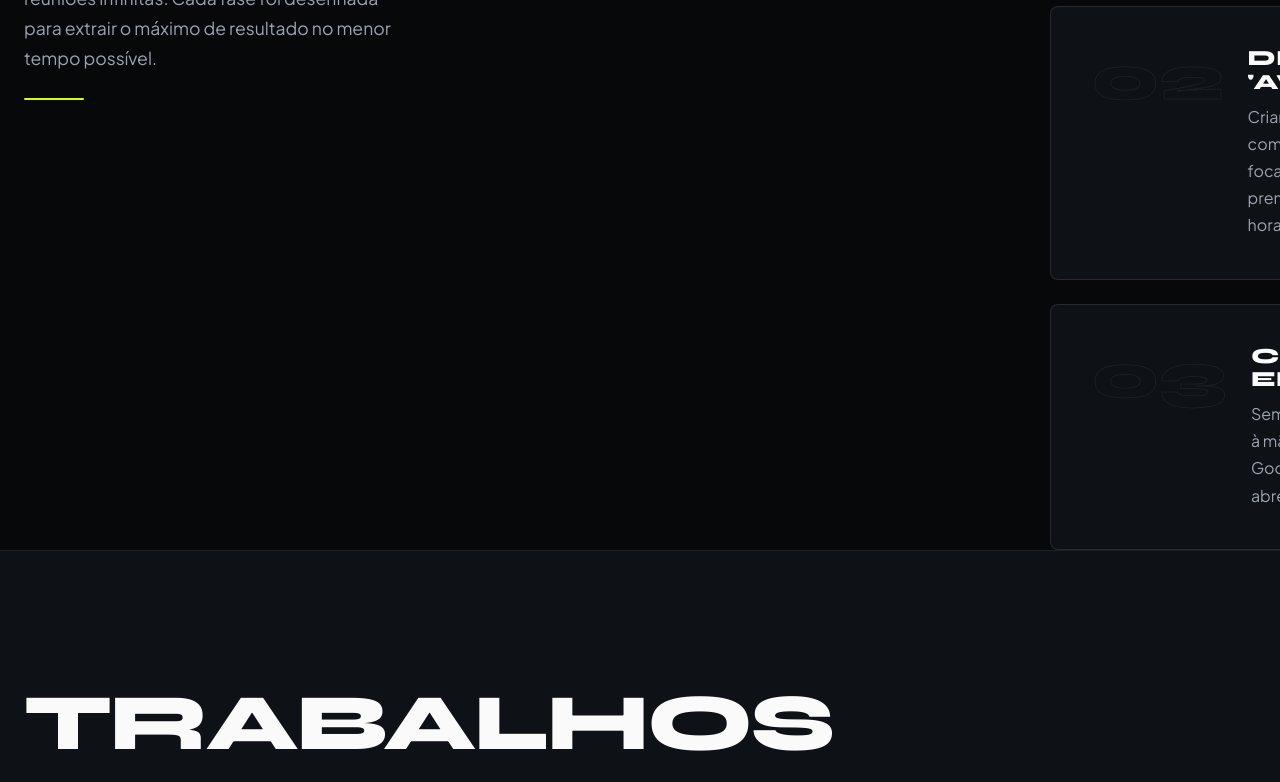
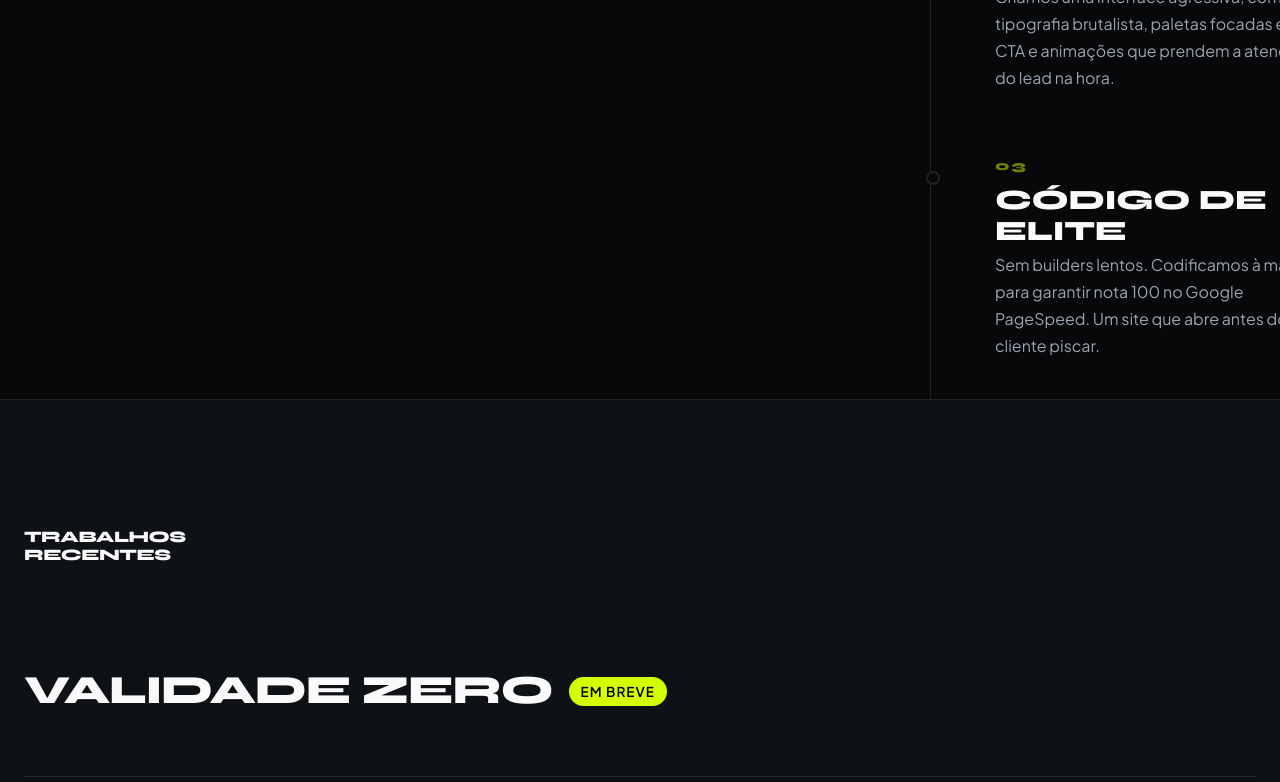
Before and after one commit to mateusoliveiradev1/lira, a React (Vite) app: page / in a window 1280 px wide. Shown: the part 1860-2642 px from the top of the page. Built offline with nearby package versions, Linux system fonts and the light colour scheme.

Commit message:
feat(premium): footer LIRA typo scroll fill and glitch hover

```diff
--- a/src/index.css
+++ b/src/index.css
@@ -260,7 +260,7 @@ h1, h2, h3, h4, .h2-reveal {
   line-height: 1.3;
 }
 
-/* ===================== Process (Sticky Side-by-Side) ===================== */
+/* ===================== Process (Timeline Vertical) ===================== */
 .process {
   border-bottom: 1px solid var(--border-base);
 }
@@ -270,7 +270,6 @@ h1, h2, h3, h4, .h2-reveal {
   grid-template-columns: 1fr 1fr;
   gap: var(--space-6);
   margin-top: var(--space-5);
-  min-height: 80vh;
 }
 
 .process-sticky {
@@ -282,7 +281,7 @@ h1, h2, h3, h4, .h2-reveal {
 
 .process-sticky-label {
   font-family: var(--font-display);
-  font-size: clamp(4rem, 8vw, 7rem);
+  font-size: clamp(3.5rem, 7vw, 6rem);
   font-weight: 800;
   line-height: 0.95;
   color: transparent;
@@ -294,58 +293,67 @@ h1, h2, h3, h4, .h2-reveal {
 
 .process-sticky-desc {
   color: var(--fg-muted);
-  font-size: 1.1rem;
+  font-size: 1.05rem;
   line-height: 1.7;
   max-width: 380px;
-}
-
-.process-sticky-line {
-  width: 60px;
-  height: 2px;
-  background: var(--accent-primary);
-  margin-top: var(--space-4);
-  border-radius: 99px;
 }
 
 .process-steps {
   display: flex;
   flex-direction: column;
-  gap: var(--space-4);
+  gap: 0;
+  position: relative;
+  padding-left: var(--space-5);
+  border-left: 1px solid var(--border-base);
 }
 
 .process-step {
-  padding: var(--space-5);
-  background: var(--bg-surface);
-  border: 1px solid var(--border-base);
-  border-radius: var(--radius-md);
+  padding: var(--space-4) 0 var(--space-5) var(--space-4);
+  background: transparent;
+  border: none;
+  border-radius: 0;
   position: relative;
-  overflow: hidden;
+  overflow: visible;
   transition: all var(--transition-normal);
   display: flex;
-  align-items: flex-start;
-  gap: var(--space-4);
+  flex-direction: column;
+  gap: var(--space-2);
 }
 
-.process-step:hover {
+/* Dot na timeline */
+.process-step::before {
+  content: '';
+  position: absolute;
+  left: calc(-1 * var(--space-5) - 5px);
+  top: var(--space-5);
+  width: 10px;
+  height: 10px;
+  border-radius: 50%;
+  background: var(--bg-base);
+  border: 2px solid var(--border-base);
+  transition: all var(--transition-normal);
+  z-index: 2;
+}
+
+.process-step:hover::before {
   border-color: var(--accent-primary);
-  transform: translateX(8px);
-  box-shadow: -4px 0 0 var(--accent-primary);
+  background: var(--accent-primary);
+  box-shadow: 0 0 12px var(--accent-primary);
 }
 
 .process-step-num {
   font-family: var(--font-display);
-  font-size: 4rem;
+  font-size: 0.85rem;
   font-weight: 800;
-  line-height: 1;
-  color: transparent;
-  -webkit-text-stroke: 1px rgba(255, 255, 255, 0.06);
-  flex-shrink: 0;
-  transition: all var(--transition-normal);
+  color: var(--accent-primary);
+  opacity: 0.5;
+  letter-spacing: 0.15em;
+  text-transform: uppercase;
+  transition: opacity var(--transition-fast);
 }
 
 .process-step:hover .process-step-num {
-  -webkit-text-stroke-color: var(--accent-primary);
-  color: rgba(212, 255, 0, 0.05);
+  opacity: 1;
 }
 
 .process-step-content {
@@ -354,12 +362,12 @@ h1, h2, h3, h4, .h2-reveal {
 }
 
 .process-step h3 {
-  font-size: 1.35rem;
-  margin-bottom: var(--space-2);
+  font-size: clamp(1.25rem, 3vw, 1.75rem);
+  margin-bottom: var(--space-1);
   color: var(--fg-base);
   font-family: var(--font-display);
   text-transform: uppercase;
-  letter-spacing: 0.02em;
+  letter-spacing: -0.01em;
   transition: color var(--transition-fast);
 }
 
@@ -373,36 +381,22 @@ h1, h2, h3, h4, .h2-reveal {
   line-height: 1.7;
 }
 
-/* Progress Line (SVG-like vertical) */
-.process-progress {
-  position: absolute;
-  left: 0;
-  top: 0;
-  width: 2px;
-  height: 0%;
-  background: var(--accent-primary);
-  transition: height 0.6s ease;
-  border-radius: 99px;
-}
-
 @media (max-width: 768px) {
   .process-layout {
     grid-template-columns: 1fr;
-    min-height: auto;
   }
   .process-sticky {
     position: relative;
     top: auto;
   }
   .process-sticky-label {
-    font-size: 3rem;
+    font-size: 2.5rem;
   }
-  .process-step {
-    flex-direction: column;
-    gap: var(--space-2);
+  .process-steps {
+    padding-left: var(--space-4);
   }
-  .process-step-num {
-    font-size: 2.5rem;
+  .process-step::before {
+    left: calc(-1 * var(--space-4) - 5px);
   }
 }
 
@@ -420,38 +414,43 @@ h1, h2, h3, h4, .h2-reveal {
 }
 
 .section-header { margin-bottom: var(--space-5); }
-.section-header h2, .section-header .h2-reveal { font-size: clamp(1.75rem, 8vw, 5rem); }
 
 .project-list {
   display: flex;
   flex-direction: column;
-  border-top: 1px solid var(--border-base);
 }
 
 .project-row {
   display: flex;
-  flex-direction: column;
-  gap: 0.25rem;
+  justify-content: space-between;
+  align-items: center;
   padding: var(--space-4) 0;
   border-bottom: 1px solid var(--border-base);
-  transition: all var(--transition-normal);
-  position: relative;
+  transition: all var(--transition-fast);
+  cursor: pointer;
+  text-decoration: none;
+}
+
+.project-row:hover {
+  padding-left: var(--space-3);
 }
 
 .project-row h3 {
-  font-size: clamp(1.75rem, 8vw, 4.5rem);
+  font-size: clamp(1.5rem, 4vw, 2.5rem);
+  color: var(--fg-base);
   transition: color var(--transition-fast);
-  line-height: 1;
 }
 
-.project-row:active h3,
 .project-row:hover h3 { color: var(--accent-primary); }
 
 .project-category {
+  font-family: var(--font-mono);
   font-size: 0.875rem;
   color: var(--fg-muted);
   text-transform: uppercase;
   letter-spacing: 0.05em;
+  white-space: nowrap;
+  display: none; /* Oculto por padrão (mobile-first) */
 }
 
 /* ===================== Floating Image (desktop only) ===================== */
@@ -459,35 +458,18 @@ h1, h2, h3, h4, .h2-reveal {
   display: none; /* Oculto por padrão (mobile-first) */
 }
 
-/* ===================== FAQ (Mega Accordion Side-by-Side) ===================== */
+/* ===================== FAQ (Premium Accordion) ===================== */
 .faq {
   background: var(--bg-base);
   border-bottom: 1px solid var(--border-base);
 }
 
 .faq-layout {
-  display: grid;
-  grid-template-columns: auto 1fr;
-  gap: var(--space-6);
   margin-top: var(--space-5);
-  align-items: start;
 }
 
 .faq-side-label {
-  position: sticky;
-  top: 120px;
-  writing-mode: vertical-lr;
-  transform: rotate(180deg);
-  font-family: var(--font-display);
-  font-size: clamp(3rem, 6vw, 5rem);
-  font-weight: 800;
-  text-transform: uppercase;
-  color: transparent;
-  -webkit-text-stroke: 1px rgba(255, 255, 255, 0.06);
-  letter-spacing: 0.05em;
-  line-height: 1;
-  user-select: none;
-  white-space: nowrap;
+  display: none;
 }
 
 .faq-list {
@@ -500,18 +482,42 @@ h1, h2, h3, h4, .h2-reveal {
   background: transparent;
   border: none;
   border-bottom: 1px solid var(--border-base);
-  padding: var(--space-4) 0;
+  padding: var(--space-5) 0;
   border-radius: 0;
   transition: all var(--transition-normal);
+  position: relative;
+  overflow: hidden;
 }
 
 .faq-item:first-child {
   border-top: 1px solid var(--border-base);
 }
 
+/* Número gigante atrás */
+.faq-item::before {
+  content: attr(data-num);
+  position: absolute;
+  right: 0;
+  top: 50%;
+  transform: translateY(-50%);
+  font-family: var(--font-display);
+  font-size: clamp(5rem, 12vw, 10rem);
+  font-weight: 800;
+  color: transparent;
+  -webkit-text-stroke: 1px rgba(255, 255, 255, 0.03);
+  pointer-events: none;
+  line-height: 1;
+  transition: all var(--transition-normal);
+}
+
+.faq-item:hover::before,
+.faq-item.open::before {
+  -webkit-text-stroke-color: var(--accent-primary);
+  opacity: 0.15;
+}
+
 .faq-item.open, .faq-item:hover {
   background: transparent;
-  border-color: var(--accent-primary);
 }
 
 .faq-question {
@@ -520,7 +526,9 @@ h1, h2, h3, h4, .h2-reveal {
   align-items: center;
   gap: var(--space-3);
   cursor: pointer;
-  transition: transform var(--transition-fast), padding var(--transition-fast);
+  transition: transform var(--transition-fast);
+  position: relative;
+  z-index: 1;
 }
 
 .faq-question:hover {
@@ -531,14 +539,14 @@ h1, h2, h3, h4, .h2-reveal {
   font-family: var(--font-mono);
   font-size: 0.85rem;
   color: var(--accent-primary);
-  opacity: 0.6;
+  opacity: 0.5;
   letter-spacing: 0.05em;
   font-weight: bold;
   flex-shrink: 0;
 }
 
 .faq-question h3 {
-  font-size: clamp(1.1rem, 3.5vw, 1.75rem);
+  font-size: clamp(1.15rem, 3.5vw, 1.75rem);
   text-transform: none;
   letter-spacing: -0.02em;
   font-weight: 700;
@@ -569,24 +577,19 @@ h1, h2, h3, h4, .h2-reveal {
   border-top: none;
   margin-top: var(--space-2);
   letter-spacing: -0.01em;
+  position: relative;
+  z-index: 1;
 }
 
 @media (max-width: 768px) {
-  .faq-layout {
-    grid-template-columns: 1fr;
-  }
-  .faq-side-label {
-    writing-mode: horizontal-tb;
-    transform: none;
-    position: relative;
-    top: auto;
-    font-size: 2.5rem;
-  }
   .faq-question:hover {
     transform: translateX(6px);
   }
   .faq-answer {
     padding-left: 0;
+  }
+  .faq-item::before {
+    font-size: 4rem;
   }
 }
 
@@ -716,14 +719,99 @@ h1, h2, h3, h4, .h2-reveal {
 .footer-signature { letter-spacing: 0.05em; text-transform: uppercase; }
 
 .footer-mega-text {
+  position: relative;
   font-family: var(--font-display);
   font-weight: 800;
   font-size: 25vw;
   line-height: 0.75;
-  color: rgba(255, 255, 255, 0.02);
   text-align: center;
   user-select: none;
   transform: translateY(10%);
+  display: flex;
+  justify-content: center;
+}
+
+.footer-mega-text-outline {
+  color: transparent;
+  -webkit-text-stroke: 1px rgba(255, 255, 255, 0.05);
+}
+
+.footer-mega-text-fill {
+  position: absolute;
+  top: 0;
+  left: 0;
+  width: 100%;
+  color: var(--accent-primary);
+  overflow: hidden;
+  /* Isso vai garantir que o texto seja "cortado" de baixo pra cima ou de cima pra baixo dependendo de como a altura muda */
+  display: flex;
+  justify-content: center;
+  align-items: flex-start;
+}
+
+/* ===================== Glitch Hover (Cyberpunk) ===================== */
+.glitch-hover {
+  position: relative;
+  transition: all 0.2s ease;
+}
+
+.glitch-hover:hover {
+  animation: glitch-skew 0.3s cubic-bezier(0.25, 0.46, 0.45, 0.94) both infinite;
+}
+
+.glitch-hover:hover::before,
+.glitch-hover:hover::after {
+  content: "LIRA";
+  position: absolute;
+  top: 0;
+  left: 0;
+  width: 100%;
+  height: 100%;
+  display: flex;
+  justify-content: center;
+  align-items: flex-start;
+  color: var(--accent-primary);
+}
+
+.glitch-hover:hover::before {
+  left: 4px;
+  text-shadow: -2px 0 #ff00c1;
+  clip-path: polygon(0 0, 100% 0, 100% 45%, 0 45%);
+  animation: glitch-anim 2s infinite linear alternate-reverse;
+}
+
+.glitch-hover:hover::after {
+  left: -4px;
+  text-shadow: -2px 0 #00fff9;
+  clip-path: polygon(0 80%, 100% 20%, 100% 100%, 0 100%);
+  animation: glitch-anim2 3s infinite linear alternate-reverse;
+}
+
+@keyframes glitch-anim {
+  0% { clip-path: polygon(0 2%, 100% 2%, 100% 5%, 0 5%); }
+  20% { clip-path: polygon(0 15%, 100% 15%, 100% 15%, 0 15%); }
+  40% { clip-path: polygon(0 10%, 100% 10%, 100% 20%, 0 20%); }
+  60% { clip-path: polygon(0 1%, 100% 1%, 100% 2%, 0 2%); }
+  80% { clip-path: polygon(0 33%, 100% 33%, 100% 33%, 0 33%); }
+  100% { clip-path: polygon(0 44%, 100% 44%, 100% 44%, 0 44%); }
+}
+
+@keyframes glitch-anim2 {
+  0% { clip-path: polygon(0 25%, 100% 25%, 100% 30%, 0 30%); }
+  20% { clip-path: polygon(0 3%, 100% 3%, 100% 3%, 0 3%); }
+  40% { clip-path: polygon(0 5%, 100% 5%, 100% 20%, 0 20%); }
+  60% { clip-path: polygon(0 20%, 100% 20%, 100% 20%, 0 20%); }
+  80% { clip-path: polygon(0 40%, 100% 40%, 100% 60%, 0 60%); }
+  100% { clip-path: polygon(0 15%, 100% 15%, 100% 15%, 0 15%); }
+}
+
+@keyframes glitch-skew {
+  0% { transform: skew(0deg); }
+  20% { transform: skew(-20deg); }
+  40% { transform: skew(20deg); }
+  60% { transform: skew(-10deg); }
+  80% { transform: skew(10deg); }
+  100% { transform: skew(0deg); }
 }
 
 /* ===================== Floating Action Button ===================== */
--- a/src/pages/Home.jsx
+++ b/src/pages/Home.jsx
@@ -39,6 +39,7 @@ function FAQItem({ faq, index }) {
   return (
     <motion.div
       className={`faq-item ${isOpen ? 'open' : ''}`}
+      data-num={num}
       initial={{ opacity: 0, y: 20 }}
       whileInView={{ opacity: 1, y: 0 }}
       viewport={{ once: true }}
@@ -306,7 +307,6 @@ export default function Home() {
           <TextReveal text={["PERGUNTAS", "FREQUENTES"]} className="h2-reveal" />
         </div>
         <div className="faq-layout">
-          <div className="faq-side-label" aria-hidden="true">F.A.Q.</div>
           <div className="faq-list">
             {faqs.map((f, i) => <FAQItem key={i} faq={f} index={i} />)}
           </div>
```
Also changed, not shown: src/components/Footer.jsx (+21 -4 lines).
